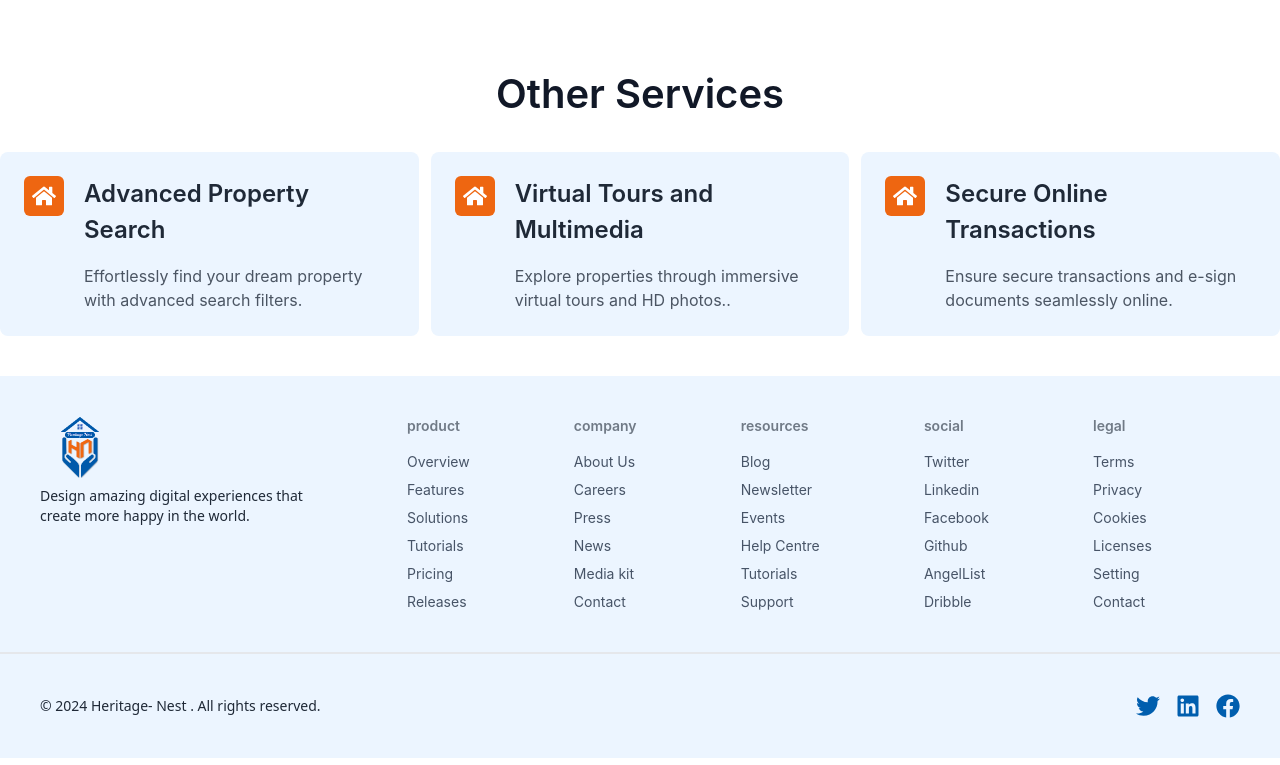
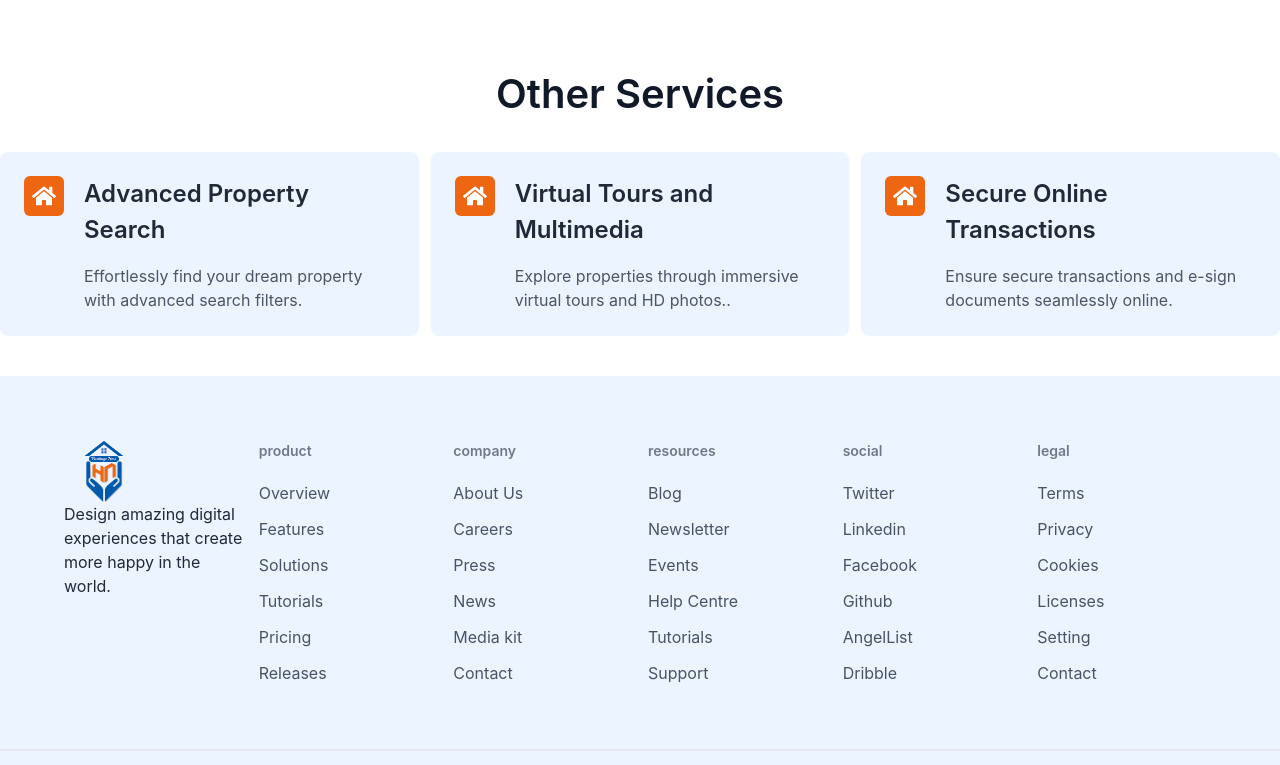
Before and after one commit to Mehebul02/Heritage-Nest, a React (Vite) app: page / in a window 1280 px wide. Shown: the part 2032-2797 px from the top of the page. Built offline with nearby package versions, Linux system fonts and the light colour scheme.

Commit message:
footer responsive problem solve

```diff
--- a/src/shared/Footer.jsx
+++ b/src/shared/Footer.jsx
@@ -4,17 +4,17 @@ import { logo } from "../assets/images";
 const Footer = () => {
     return (
         <div>
-            <footer className="footer  bg-bgColor text-base-content p-10">
+            <footer className="grid grid-cols-2 lg:grid-cols-6 gap-x-4  bg-bgColor text-base-content p-16">
         <aside>
          <img src={logo} alt="" />
-          <p >
+          <p className="font-bodyFont">
           Design amazing digital experiences that
-            <br />
+
             create more happy in the world.
           </p>
         </aside>
 
-        <nav>
+        <nav className="flex flex-col gap-3">
           <p className="footer-title lowercase text-[14px] font-bodyFont font-semibold">Product</p>
           <a className="link link-hover text-[#475467] font-bodyFont">Overview</a>
           <a className="link link-hover text-[#475467] font-bodyFont">Features</a>
@@ -24,7 +24,7 @@ const Footer = () => {
           <a className="link link-hover text-[#475467] font-bodyFont">Releases</a>
 
         </nav>
-        <nav>
+        <nav className="flex flex-col gap-3">
           <p className="footer-title lowercase text-[14px] font-bodyFont font-semibold">Company</p>
           <a className="link link-hover text-[#475467] font-bodyFont">About Us</a>
           <a className="link link-hover text-[#475467] font-bodyFont">Careers</a>
@@ -34,7 +34,7 @@ const Footer = () => {
           <a className="link link-hover text-[#475467] font-bodyFont">Contact</a>
 
         </nav>
-        <nav>
+        <nav className="flex flex-col gap-3">
           <p className="footer-title lowercase text-[14px] font-bodyFont font-semibold">Resources</p>
           <a className="link link-hover text-[#475467] font-bodyFont">Blog</a>
           <a className="link link-hover text-[#475467] font-bodyFont">Newsletter</a>
@@ -44,7 +44,7 @@ const Footer = () => {
           <a className="link link-hover text-[#475467] font-bodyFont">Support</a>
 
         </nav>
-        <nav>
+        <nav className="flex flex-col gap-3">
           <p className="footer-title lowercase text-[14px] font-bodyFont font-semibold">Social</p>
           <a className="link link-hover text-[#475467] font-bodyFont">Twitter</a>
           <a className="link link-hover text-[#475467] font-bodyFont">Linkedin</a>
@@ -54,7 +54,7 @@ const Footer = () => {
           <a className="link link-hover text-[#475467] font-bodyFont">Dribble</a>
 
         </nav>
-        <nav>
+        <nav className="flex flex-col gap-3">
           <p className="footer-title lowercase text-[14px] font-bodyFont font-semibold">Legal</p>
           <a className="link link-hover text-[#475467] font-bodyFont">Terms</a>
           <a className="link link-hover text-[#475467] font-bodyFont">Privacy</a>
--- a/src/shared/Header.jsx
+++ b/src/shared/Header.jsx
@@ -55,7 +55,7 @@ const Header = () => {
        </div>
       {/* login */}
      <div>
-        <button className="text-[14px] text-primaryColor bg-primaryColor/20 px-4 py-2 rounded-[14px] font-bodyFont ">Sing in</button>
+        <button className="text-[14px] text-primaryColor bg-primaryColor/20 w-[96px] h-[40px] rounded-[14px] font-bodyFont ">Sing in</button>
     </div>
 
         <div
```
